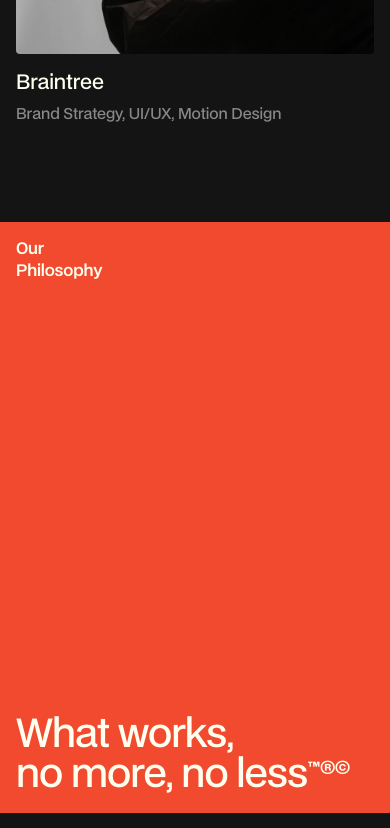
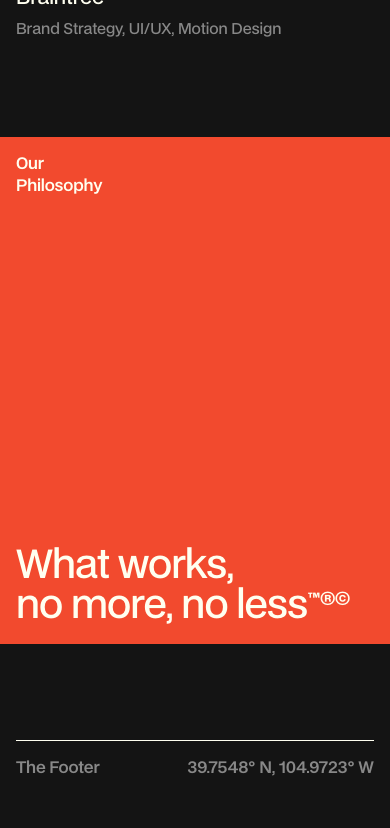
Before and after one commit to Alxanduh/alex-portfolio-2026, a Next.js app: page / in a window 390 px wide. Shown: the part 3520-4348 px from the top of the page. Built offline with nearby package versions, Linux system fonts and the light colour scheme.

Commit message:
Update the hero sizing on home page for mobile, woohoooo

```diff
--- a/app/page.module.css
+++ b/app/page.module.css
@@ -172,15 +172,15 @@
 
 @media (max-width: 767px) {
   .hero {
-    height: 70vh;
+    height: 60vh;
   }
 
   .content {
-    margin-top: 70vh;
+    margin-top: 60vh;
   }
 
   .ctaSection {
-    min-height: 70vh;
+    min-height: 60vh;
   }
 
   .introGrid {
```
